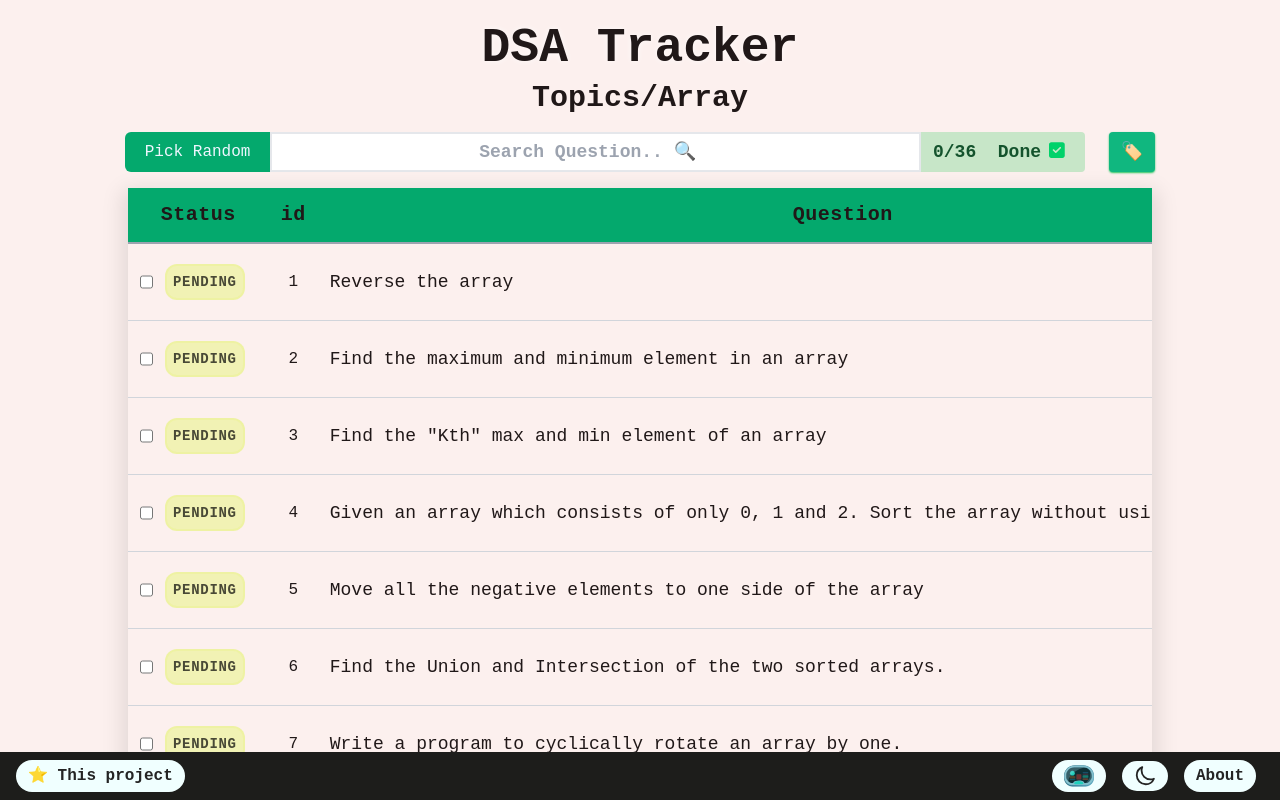
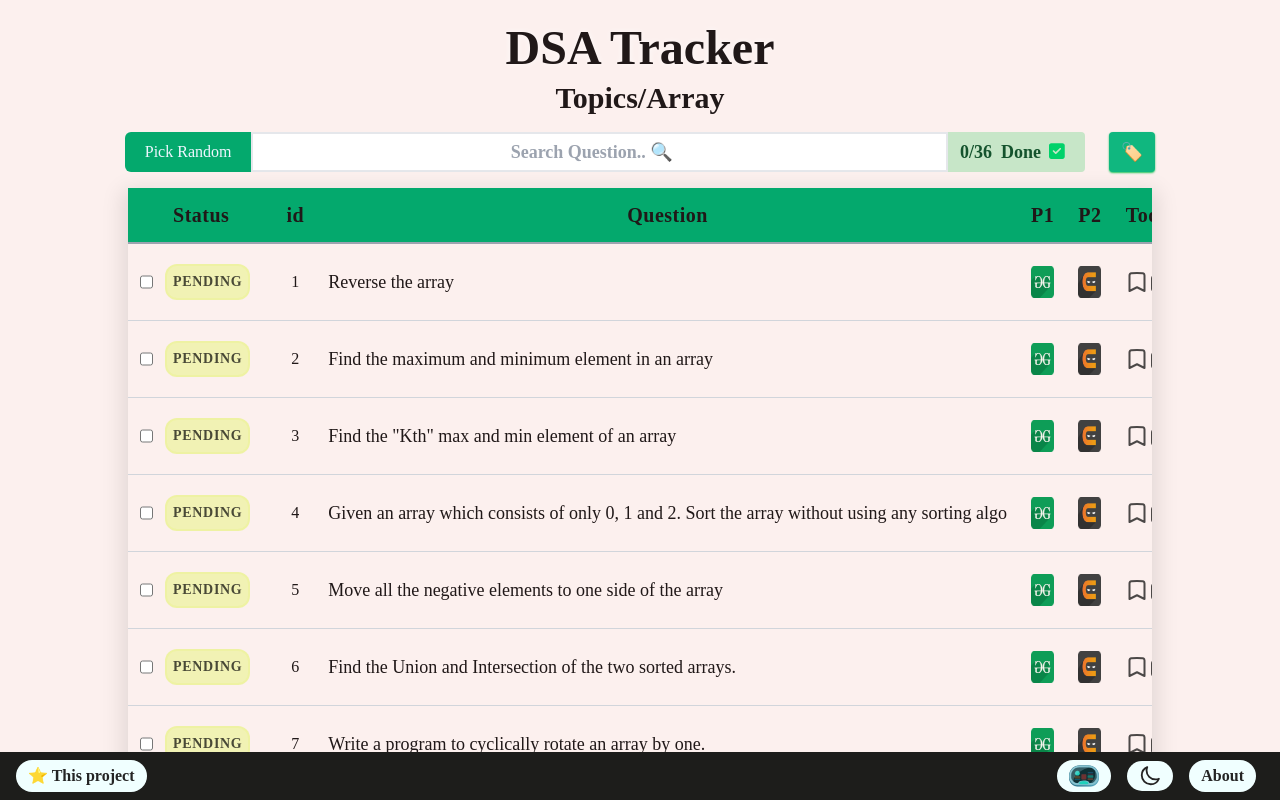
Before and after one commit to MohitGupta12/DSA-Navigator, a React (Vite) app: page /questions/0 in a window 1280 px wide. Built offline with nearby package versions, Linux system fonts and the light colour scheme; a web font is replaced by a local one.

Commit message:
image changes

```diff
--- a/src/components/Table/BasicTable.jsx
+++ b/src/components/Table/BasicTable.jsx
@@ -14,11 +14,11 @@ import { useSharedDataContext } from "../../Hooks/Context/useSharedData";
 function gettingLogo(url) {
   let src;
   if (url.includes("geeksforgeeks")) {
-    src = "../src/assets/gfg.png";
+    src = "/src/assets/gfg.png";
   } else if (url.includes("codingninjas")) {
-    src = "../src/assets/coding ninjas.png";
+    src = "/src/assets/coding ninjas.png";
   } else if (url.includes("leetcode")) {
-    src = "../src/assets/leetcode.png";
+    src = "/src/assets/leetcode.png";
   } else {
     if (!url) {
       src = "../src/assets/empty.png";
--- a/src/css/index.css
+++ b/src/css/index.css
@@ -111,7 +111,6 @@
 	--about-border: 0deg, 0%, 100%, .6;
 }
 
-
 * {
 	transition: all 3 ease-in-out;
 }
@@ -120,8 +119,7 @@
 
 :root {
 	/* font-family: 'Rubik', 'Montserrat', Inter, Avenir, Helvetica, Arial, sans-serif; */
-	font-family: 'Ubuntu Mono',
-	;
+	font-family: 'Ubuntu Mono';
 	line-height: 1.5;
 	font-weight: 400;
 	margin: 0;
```
